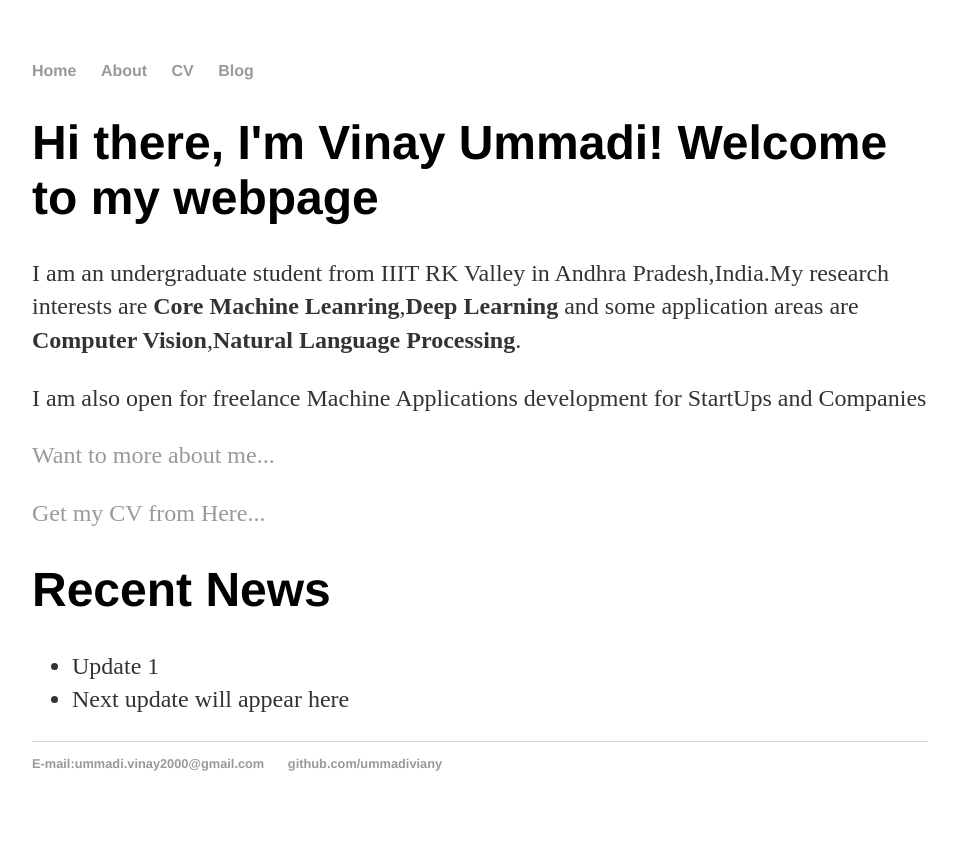
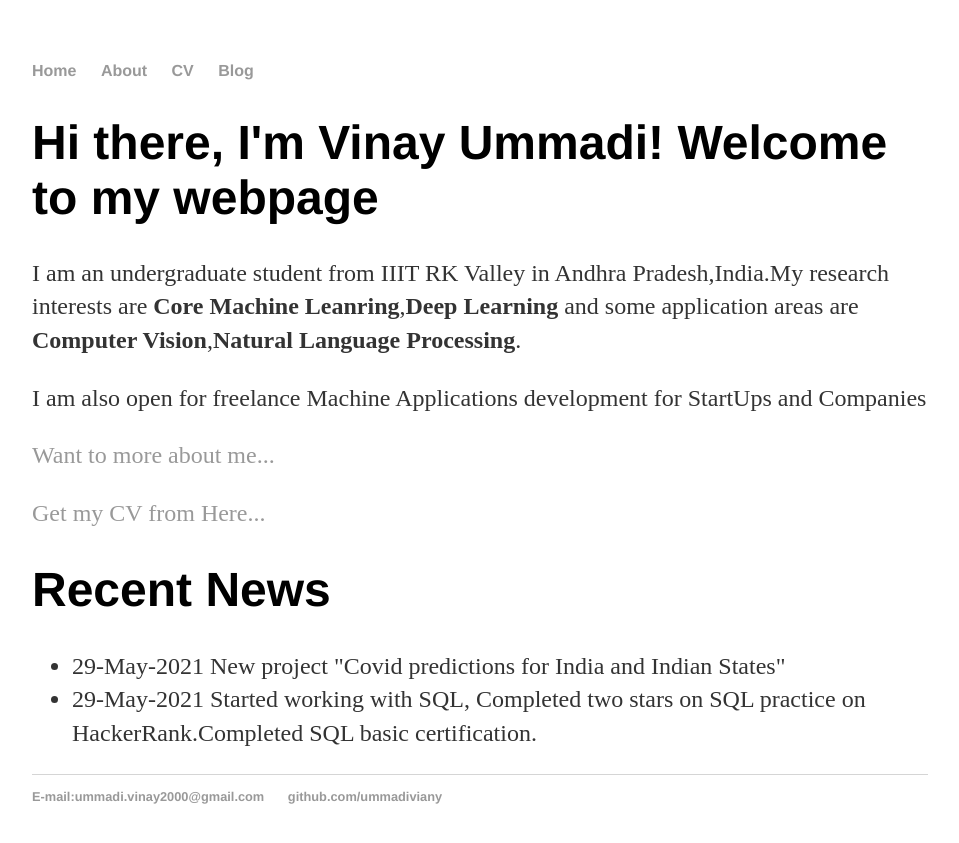
Before and after one commit to ummadiviany/ummadiviany.github.io, a Jekyll site: the page built from index.html, in a window 1280 px wide. Shown: the top 843 px of the page, without its empty margins (160-1119 px from the left). Built offline with Jekyll 4.4.1, drawn with Linux system fonts in a browser that asks for light colours.

Commit message:
updated recent news

```diff
--- a/index.html
+++ b/index.html
@@ -15,8 +15,9 @@ title: Vinay's, Portfolio
 		<div class ="Recent News">
 			<h1>Recent News</h1>
 			<ul>
-				<li>Update 1</li>
-				<li>Next update will appear here</li>
+				<li>29-May-2021 New project "Covid predictions for India and Indian States"</li>
+				<li>29-May-2021 Started working with SQL, Completed two stars on SQL practice on HackerRank.Completed SQL basic certification.</li>
+
 			</ul>
 
 
```
